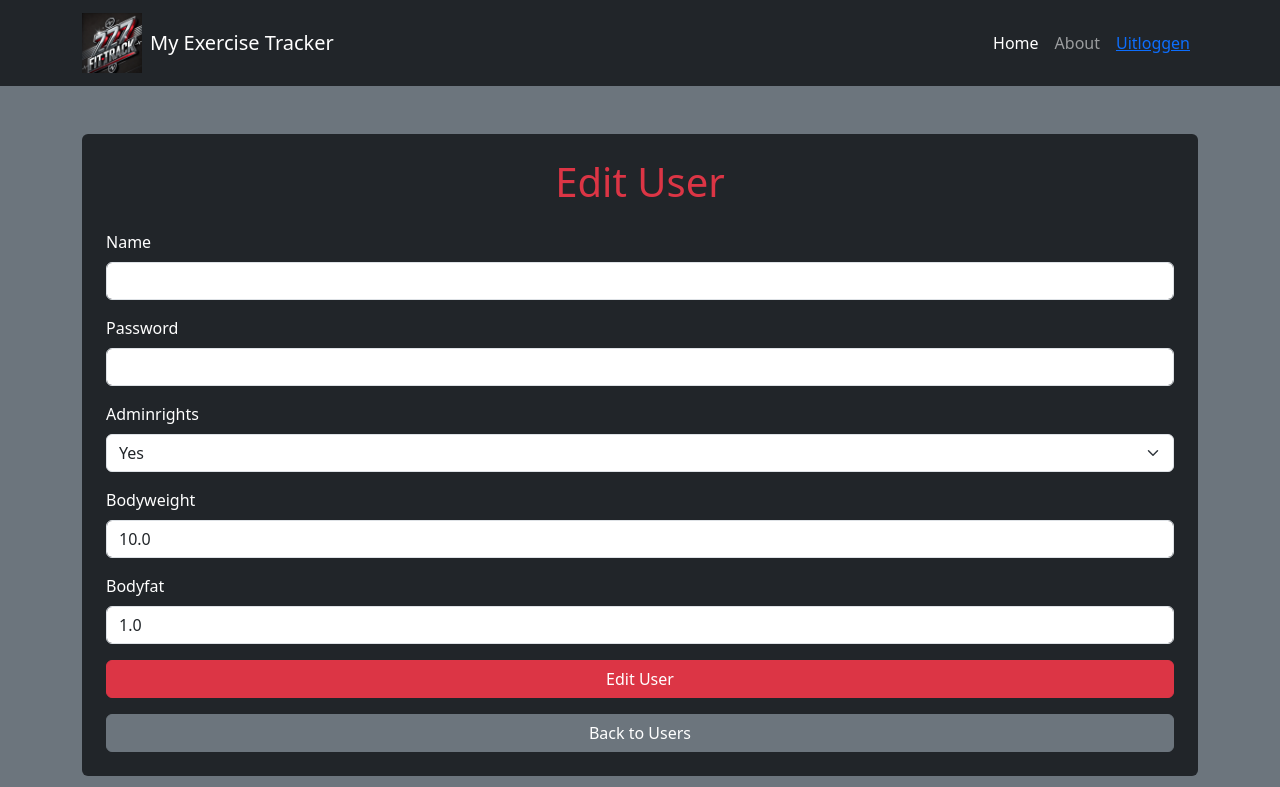
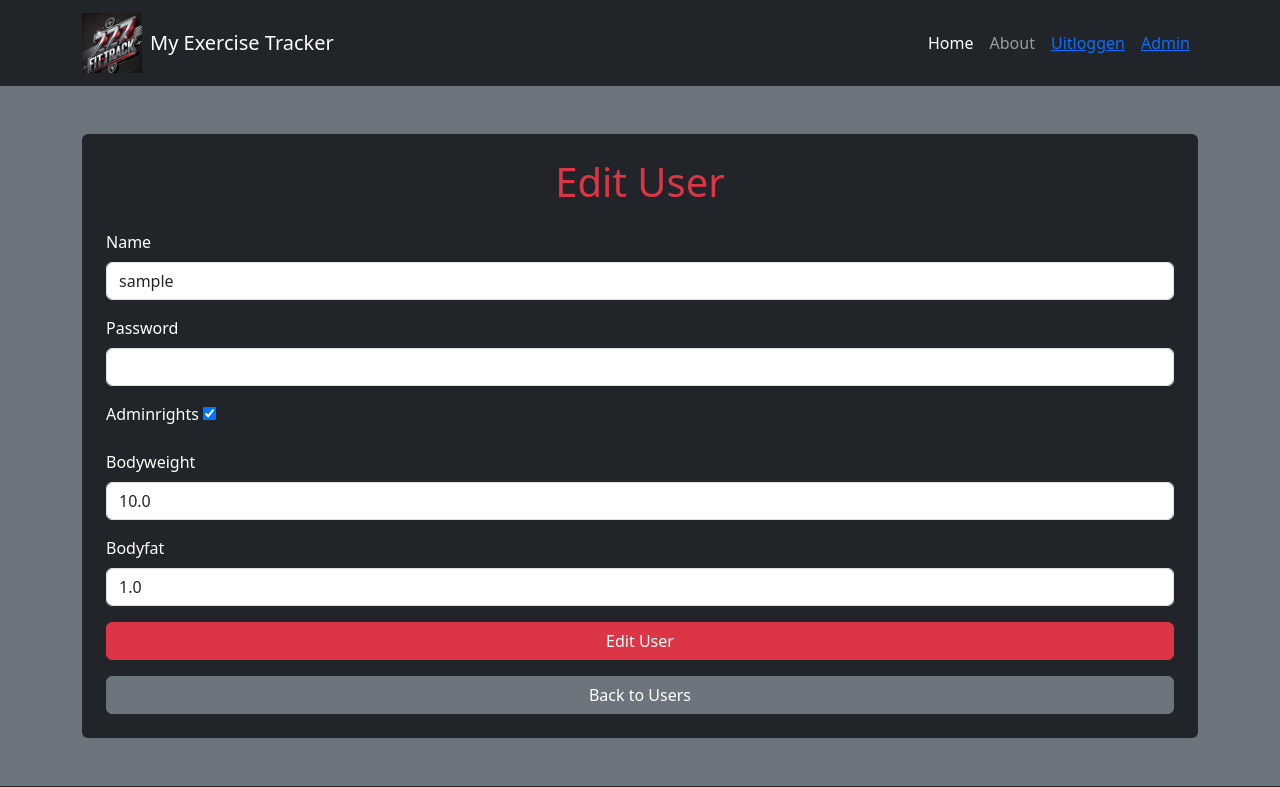
Before and after one commit to elianpullen/webtech, a Flask app: page /admin/user/edit/1/ in a window 1280 px wide. Shown: the top 787 px of the page. Run offline with Flask 3, Linux system fonts and the light colour scheme; a user stored in the database is signed in; tables that the repository leaves empty hold one stand-in row (values such as "Sample post").

Commit message:
feat: update crud & auth admin routes

```diff
--- a/app/models.py
+++ b/app/models.py
@@ -8,7 +8,7 @@ class User(db.Model, UserMixin):
     id = db.Column(db.Integer, primary_key=True)
     username = db.Column(db.String(80), nullable=False, unique=True)
     password_hash = db.Column(db.String(128))
-    is_admin = db.Column(db.Integer, nullable=False, default=0)
+    is_admin = db.Column(db.Boolean, default=False)
     bodyweight = db.Column(db.Float, nullable=True)
     bodyfat = db.Column(db.Float, nullable=True)
 
--- a/app/routes.py
+++ b/app/routes.py
@@ -3,7 +3,8 @@ from flask import Blueprint, render_template, request, redirect, url_for, flash
 from .models import db, Exercise, Category, User
 from .forms import LoginForm, RegistrationForm
 from werkzeug.security import generate_password_hash
-from flask_login import login_user, login_required, logout_user
+from flask_login import login_user, login_required, logout_user, current_user
+from .utils import admin_required
 
 main = Blueprint('main', __name__)
 
@@ -76,15 +77,21 @@ def index():
     return render_template('test.html', data=data)
 
 @main.route('/admin/')
+@login_required
+@admin_required
 def admin():
     return render_template('admin/index.html')
 
 @main.route('/admin/exercise/')
+@login_required
+@admin_required
 def exercise():
     exercises = Exercise.query.all()
     return render_template('admin/exercise/index.html', exercises=exercises)
 
 @main.route('/admin/exercise/edit/<int:id>/', methods=['GET', 'POST'])
+@login_required
+@admin_required
 def edit_exercise(id):
     categories = Category.query.all()
     exercise = Exercise.query.get_or_404(id)
@@ -97,6 +104,8 @@ def edit_exercise(id):
     return render_template('admin/exercise/edit.html', exercise=exercise, categories=categories)
 
 @main.route('/admin/exercise/add/', methods=['GET', 'POST'])
+@login_required
+@admin_required
 def add_exercise():
     categories = Category.query.all()
     if request.method == 'POST':
@@ -110,6 +119,8 @@ def add_exercise():
     return render_template('admin/exercise/add.html', categories=categories)
 
 @main.route('/admin/exercise/delete/<int:id>/', methods=['POST'])
+@login_required
+@admin_required
 def delete_exercise(id):
     exercise = Exercise.query.get_or_404(id)
     db.session.delete(exercise)
@@ -117,20 +128,24 @@ def delete_exercise(id):
     return redirect(url_for('main.exercise'))
 
 @main.route('/admin/user/')
+@login_required
+@admin_required
 def user():
     users = User.query.all()
     return render_template("admin/user/index.html/", users=users)
 
 @main.route('/admin/user/add/', methods=['GET', 'POST'])
+@login_required
+@admin_required
 def add_user():
     if request.method == 'POST':
-        name = request.form.get('name')
+        username = request.form.get('username')
         password = request.form.get('password')
-        is_admin = request.form.get('is_admin')
-        bodyweight = request.form.get('bodyweight')
-        bodyfat = request.form.get('bodyfat')
+        is_admin = request.form.get('is_admin') == 'on'
+        bodyweight = request.form.get('bodyweight') or None
+        bodyfat = request.form.get('bodyfat') or None
 
-        new_user = User(name=name, password=password, is_admin=is_admin, bodyweight=bodyweight, bodyfat=bodyfat)
+        new_user = User(username=username, password=password, is_admin=is_admin, bodyweight=bodyweight, bodyfat=bodyfat)
         db.session.add(new_user)
         db.session.commit()
 
@@ -138,19 +153,23 @@ def add_user():
     return render_template('/admin/user/add.html')
 
 @main.route('/admin/user/edit/<int:id>/', methods=['GET', 'POST'])
+@login_required
+@admin_required
 def edit_user(id):
     user = User.query.get_or_404(id)
     if request.method == 'POST':
         user.name = request.form.get('name')
         user.password = request.form.get('password')
-        user.is_admin = request.form.get('is_admin')
-        user.bodyweight = request.form.get('bodyweight')
-        user.bodyfat = request.form.get('bodyfat')
+        user.is_admin = request.form.get('is_admin') == 'on'
+        user.bodyweight = request.form.get('bodyweight') or None
+        user.bodyfat = request.form.get('bodyfat') or None
         db.session.commit()
         return redirect(url_for('main.user'))
     return render_template('/admin/user/edit.html', user=user)
 
 @main.route('/admin/user/delete/<int:id>', methods=['POST'])
+@login_required
+@admin_required
 def delete_user(id):
     user = User.query.get_or_404(id)
     db.session.delete(user)
@@ -158,11 +177,15 @@ def delete_user(id):
     return redirect(url_for('main.user'))
 
 @main.route('/admin/category/')
+@login_required
+@admin_required
 def category():
     categories = Category.query.all()
     return render_template("admin/category/index.html/", categories=categories)
 
 @main.route('/admin/category/add/', methods=['GET', 'POST'])
+@login_required
+@admin_required
 def add_category():
     if request.method == 'POST':
         name = request.form.get('name')
@@ -174,17 +197,25 @@ def add_category():
         return redirect(url_for('main.category'))
     return render_template('/admin/category/add.html')
 
-@main.route('/admin/category/edit/<int:id>/', methods=['GET', 'POST'])
-def edit_category(id):
-    category = Category.query.get_or_404(id)
+@main.route('/admin/user/edit/<int:id>/', methods=['GET', 'POST'])
+@login_required
+@admin_required
+def edit_user_password(id):
+    user = User.query.get_or_404(id)
     if request.method == 'POST':
-        name = request.form.get('name')
-        category.name = name
+        new_password = request.form.get('password')
+
+        # Hash the new password before storing
+        user.password = generate_password_hash(new_password)
         db.session.commit()
-        return redirect(url_for('main.category'))
-    return render_template('/admin/category/edit.html', category=category)
+        flash('Password updated successfully!', 'success')
+        return redirect(url_for('main.user_profile', id=id))
+
+    return render_template('/admin/user/edit_password.html', user=user)
 
 @main.route('/admin/category/delete/<int:id>', methods=['POST'])
+@login_required
+@admin_required
 def delete_category(id):
     category = Category.query.get_or_404(id)
     db.session.delete(category)
@@ -196,6 +227,7 @@ def about():
     return render_template("about.html")
 
 @main.route('/log/', methods=['GET', 'POST'])
+@login_required
 def log():
     if request.method == 'POST':
         workout_type = request.form['workout_type']
@@ -213,6 +245,7 @@ def log():
     return render_template('log.html')
 
 @main.route('/progress/', methods=['GET', 'POST'])
+@login_required
 def progress():
     # Example: Replace with actual database logic
     completed_workouts = 15  # Replace with a query to count completed workouts
--- a/app/templates/admin/user/edit.html
+++ b/app/templates/admin/user/edit.html
@@ -7,7 +7,7 @@
     <form action="" method="POST">
         <div class="mb-3" id="name">
             <label for="name" class="form-label">Name</label>
-            <input type="text" class="form-control" id="name" name="name" value="{{ user.name }}" required>
+            <input type="text" class="form-control" id="name" name="name" value="{{ user.username }}" required>
         </div>
 
         <div class="mb-3" id="password">
@@ -17,25 +17,29 @@
 
         <div class="mb-3">
             <label for="is_admin" class="form-label">Adminrights</label>
-            <select class="form-select" id="is_admin" name="is_admin" required>
-                {% if user['is_admin'] == True %}
-                <option value=1 selected>Yes</option>
-                <option value=0>No</option>
-                {% else %}
-                <option value=0 selected>No</option>
-                <option value=1>Yes</option>
-                {% endif %}
-            </select>
+            {% if user['is_admin'] == True %}
+            <input type="checkbox" name="is_admin" id="is_admin" checked>
+            {% else %}
+            <input type="checkbox" name="is_admin" id="is_admin">
+            {% endif %}
         </div>
 
         <div class="mb-3" id="bodyweight">
             <label for="bodyweight" class="form-label">Bodyweight</label>
+            {% if user['bodyweight'] == None %}
+            <input type="float" class="form-control" id="bodyweight" name="bodyweight">
+            {% else %}
             <input type="float" class="form-control" id="bodyweight" name="bodyweight" value="{{ user.bodyweight }}">
+            {% endif %}
         </div>
 
         <div class="mb-3" id="bodyfat">
             <label for="bodyfat" class="form-label">Bodyfat</label>
+            {% if user['bodyfat'] == None %}
+            <input type="float" class="form-control" id="bodyfat" name="bodyfat">
+            {% else %}
             <input type="float" class="form-control" id="bodyfat" name="bodyfat" value="{{ user.bodyfat }}">
+            {% endif %}
         </div>
 
         <button type="submit" class="btn btn-danger w-100">Edit User</button>
--- a/app/templates/base.html
+++ b/app/templates/base.html
@@ -30,6 +30,9 @@
                     </li>
                     {% if current_user.is_authenticated %}
                     <li class="nav-link"><a href="{{ url_for('main.logout') }}">Uitloggen</a></li>
+                    {% if current_user.is_admin %}
+                    <li class="nav-link"><a href="{{ url_for('main.admin') }}">Admin</a></li>
+                    {% endif %}
                     {% else %}
                     <li class="nav-link"><a href="{{ url_for('main.login') }}">Inloggen</a></li>
                     <li class="nav-link"><a href="{{ url_for('main.register') }}">Registreren</a></li>
--- /dev/null
+++ b/app/utils.py
@@ -0,0 +1,12 @@
+from functools import wraps
+from flask import flash, redirect, url_for
+from flask_login import current_user
+
+def admin_required(f):
+    @wraps(f)
+    def decorated_function(*args, **kwargs):
+        if not current_user.is_authenticated or not current_user.is_admin:
+            flash('You need admin privileges to access this page.', 'danger')
+            return redirect(url_for('main.index'))
+        return f(*args, **kwargs)
+    return decorated_function
```
Also changed, not shown: app/templates/admin/user/add.html (+4 -7 lines), app/templates/admin/user/index.html (+15 -3 lines).
